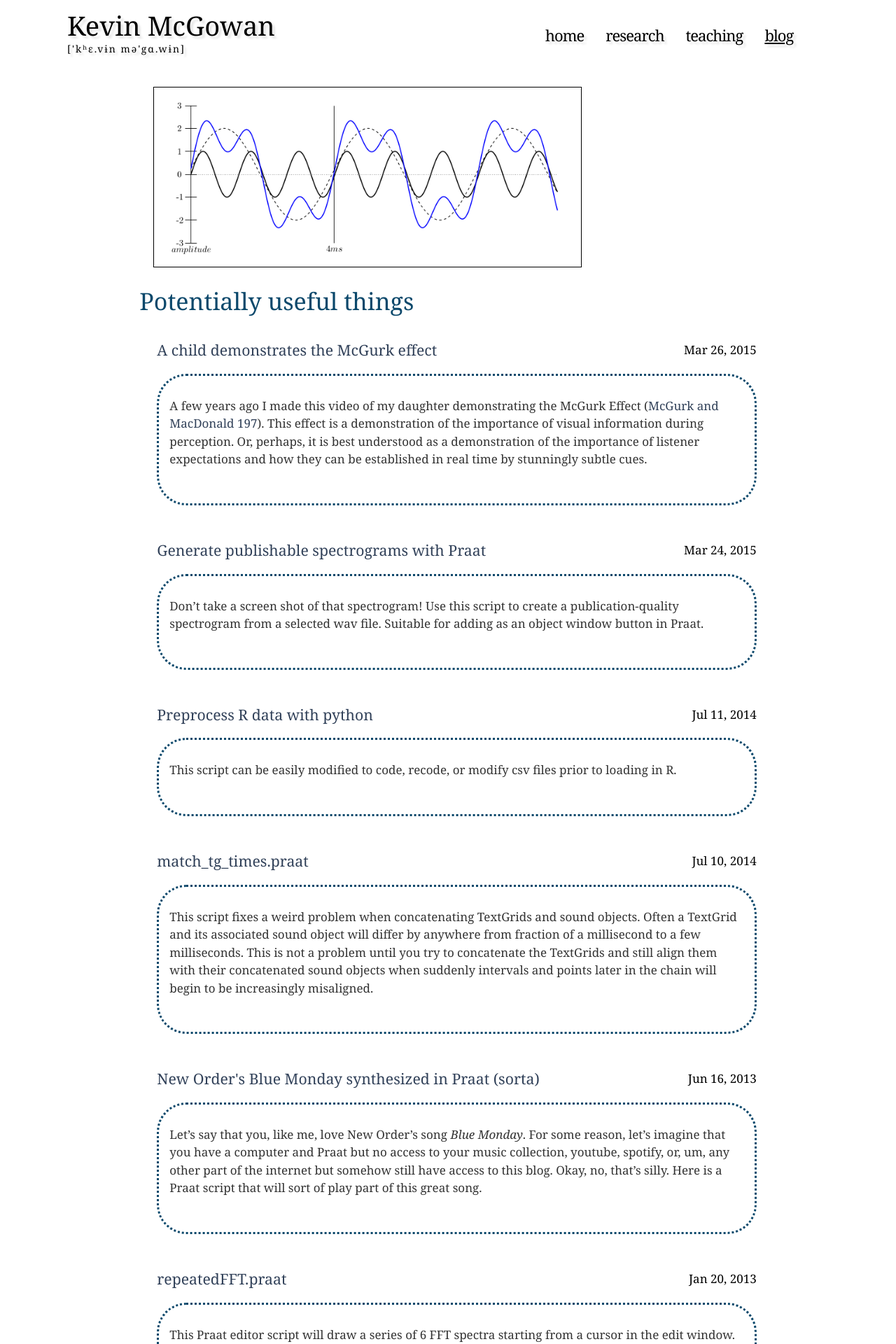
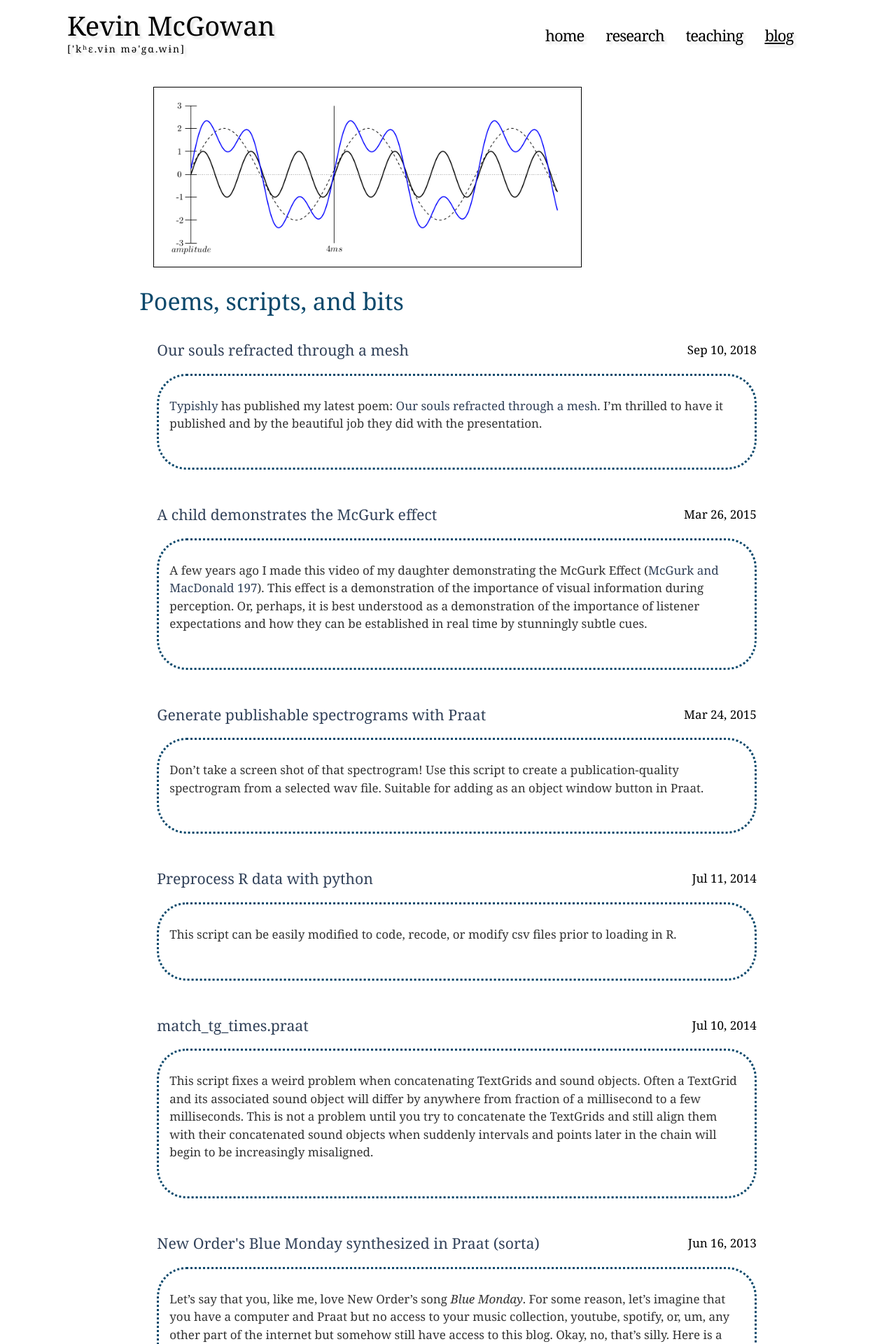
Before and after one commit to kbmcgowan/kbmcgowan.github.io, a Jekyll site: the page built from blog/index.html, in a window 1280 px wide. Shown: the top 1920 px of the page at 70% size. Built offline with Jekyll 4.4.1, drawn with Linux system fonts in a browser that asks for light colours; nearby versions of some CDN libraries; some web fonts are replaced; library files that are not in the unit come from our copies; the list of posts is cut into pages by our own code; some of the changed text lies outside the part shown.

Commit message:
added typishly poem

```diff
--- /dev/null
+++ b/_posts/2018-09-10-typishly.markdown
@@ -0,0 +1,8 @@
+---
+layout: post
+title:  "Our souls refracted through a mesh"
+date:   2018-09-10 12:21:16
+categories: poetry
+---
+
+[Typishly](http://typishly.com/) has published my latest poem: [Our souls refracted through a mesh](https://typishly.com/2018/09/10/our-souls-refracted-through-a-mesh/).  I'm thrilled to have it published and by the beautiful job they did with the presentation.
--- a/blog/index.html
+++ b/blog/index.html
@@ -12,7 +12,7 @@ title: blog
 
         <img src="assets/waveform1.png" title="latex sine waves" width="610"/>
 
-	<h1>Potentially useful things</h1>
+	<h1>Poems, scripts, and bits</h1>
 
   <ul class="post-list">
     {% for post in site.posts %}
--- a/index.html
+++ b/index.html
@@ -8,7 +8,7 @@ layout: mainpage
 	<img src="images/courtyard.jpg" title="standard tourist shot -- right next to the Stanford Linguistics department" width="610"/>
 
 <div class="box">
-    <h1>Linguist, phonetician, nerd.</h1>
+    <h1>Linguist, phonetician, poet.</h1>
 
     <div class="twocolumn">
 	<p>
```
Also changed, not shown: 1 other file.
